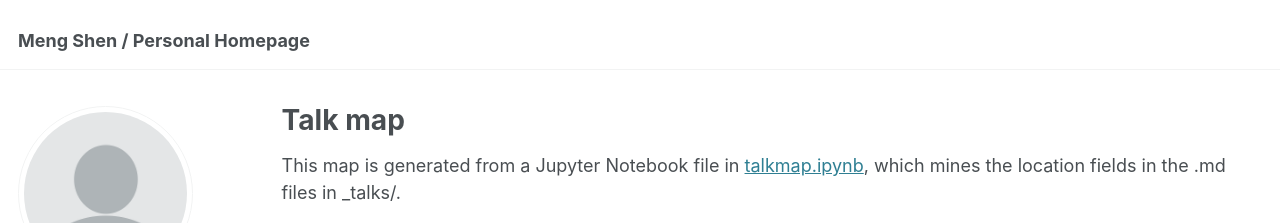
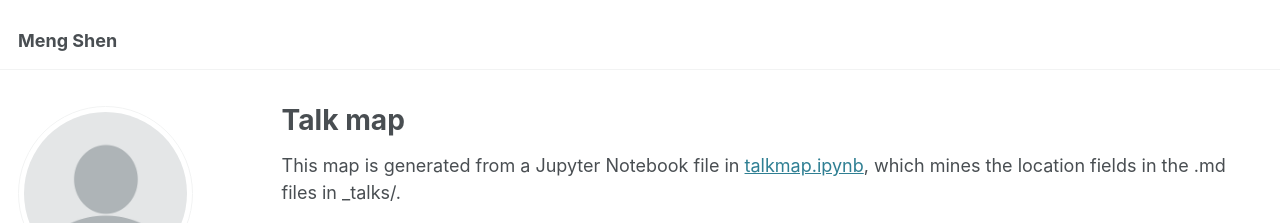
Before and after one commit to Meng-Shen/Meng-Shen.github.io, a Jekyll site: the page built from _pages/talkmap.html, in a window 1280 px wide. Shown: the top 223 px of the page. Built offline with Jekyll 4.4.1, drawn with Linux system fonts in a browser that asks for light colours; nearby versions of some CDN libraries.

Commit message:
Update _config.yml

```diff
--- a/_config.yml
+++ b/_config.yml
@@ -9,10 +9,10 @@
 # Basic Site Settings
 locale                   : "en-US"
 site_theme               : "default"
-title                    : "Meng Shen / Personal Homepage"
+title                    : "Meng Shen"
 title_separator          : "-"
 name                     : &name "Meng Shen"
-description              : &description "a third year undergraduate student from HUST"
+description              : &description ""
 url                      : "https://Meng-Shen.github.io" # the base hostname & protocol for your site e.g. "https://[your GitHub username].github.io"
 baseurl                  : "" # the subpath of your site, e.g. "/blog"
 repository               : "Meng-Shen/Meng-Shen.github.io"
```
